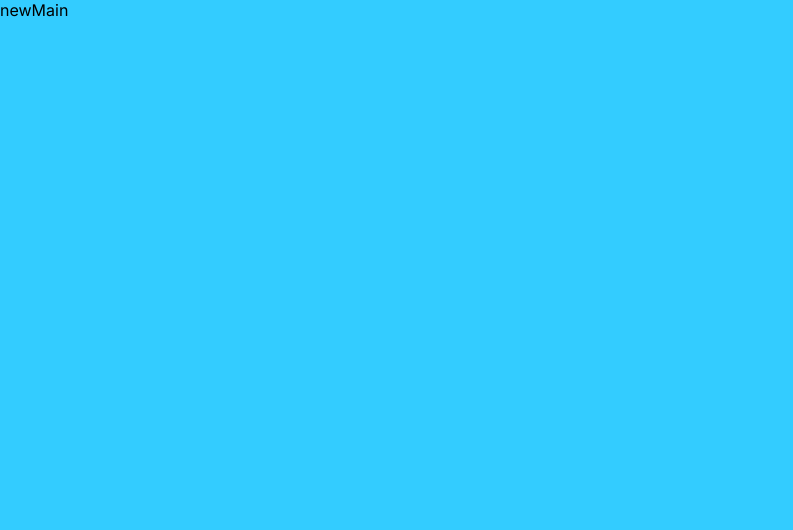
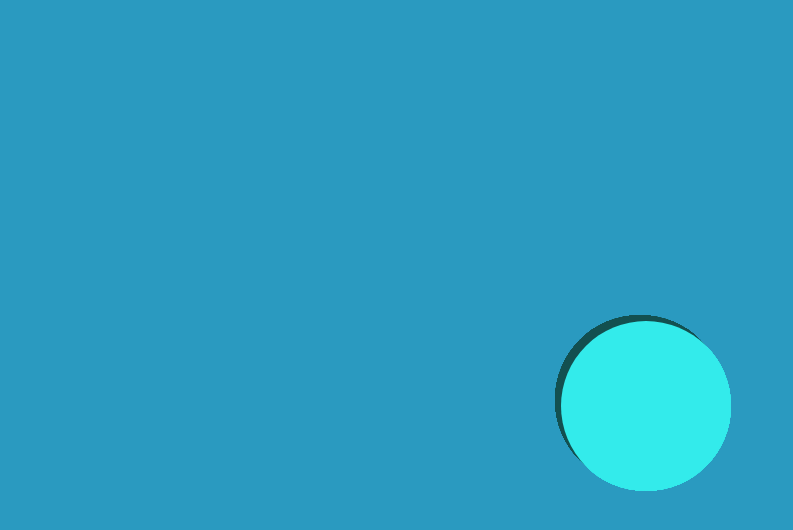
Before and after one commit to BadangGit/PPT-Project, a Vue app in the folder normal/: page / in a window 1280 px wide. Shown: the top 530 px of the page, without its empty margins (0-793 px from the left). Built offline with nearby package versions, Linux system fonts and the light colour scheme.

Commit message:
coin set

```diff
--- /dev/null
+++ b/normal/src/components/cards/itemCoin.vue
@@ -0,0 +1,41 @@
+<script setup lang="ts">
+import { PropType } from "vue";
+import { projectCardContentsType } from "@/assets/data/types/projectCard";
+
+const props = defineProps({
+  projectItem: {
+    type: Object as PropType<projectCardContentsType>,
+    required: true,
+  },
+});
+
+console.log(props);
+</script>
+
+<template>
+  <div class="coin head">
+    <div class="coin tail"></div>
+  </div>
+</template>
+
+<style scoped>
+.coin {
+  width: 100%;
+  height: 100%;
+
+  border-radius: 50%;
+}
+
+.head {
+  background-color: rgb(19, 80, 80);
+}
+
+.tail {
+  position: absolute;
+
+  background-color: rgb(51, 235, 235);
+
+  left: 6px;
+  top: 6px;
+}
+</style>
--- a/normal/src/views/newMainPage.vue
+++ b/normal/src/views/newMainPage.vue
@@ -1,15 +1,53 @@
-<script setup lang="ts"></script>
+<script setup lang="ts">
+import { projectCardList } from "@/assets/data/projectCardData";
+import itemCoin from "@/components/cards/itemCoin.vue";
+
+let items = projectCardList;
+</script>
 
 <template>
-  <div class="main">newMain</div>
+  <div class="main">
+    <div class="coinMenuGrid">
+      <itemCoin
+        class="coinGrid"
+        v-for="item in items"
+        :key="item.num"
+        :projectItem="item"
+      ></itemCoin>
+    </div>
+  </div>
 </template>
 
 <style scoped>
 .main {
-  --main-background-color: #33ccff;
+  --main-background-color: #2a9ac0;
+  --coin-size: 170px;
 }
 
 .main {
   background-color: var(--main-background-color);
+  width: 100vw;
+  height: 100vh;
+}
+
+.coinMenuGrid {
+  width: 1000px;
+  height: 800px;
+
+  display: flex;
+  position: relative;
+
+  margin: auto;
+}
+
+.coinGrid {
+  width: var(--coin-size);
+  height: var(--coin-size);
+
+  position: absolute;
+
+  left: 50%;
+  top: 50%;
+  transform: translate(-50%, -50%);
 }
 </style>
```
